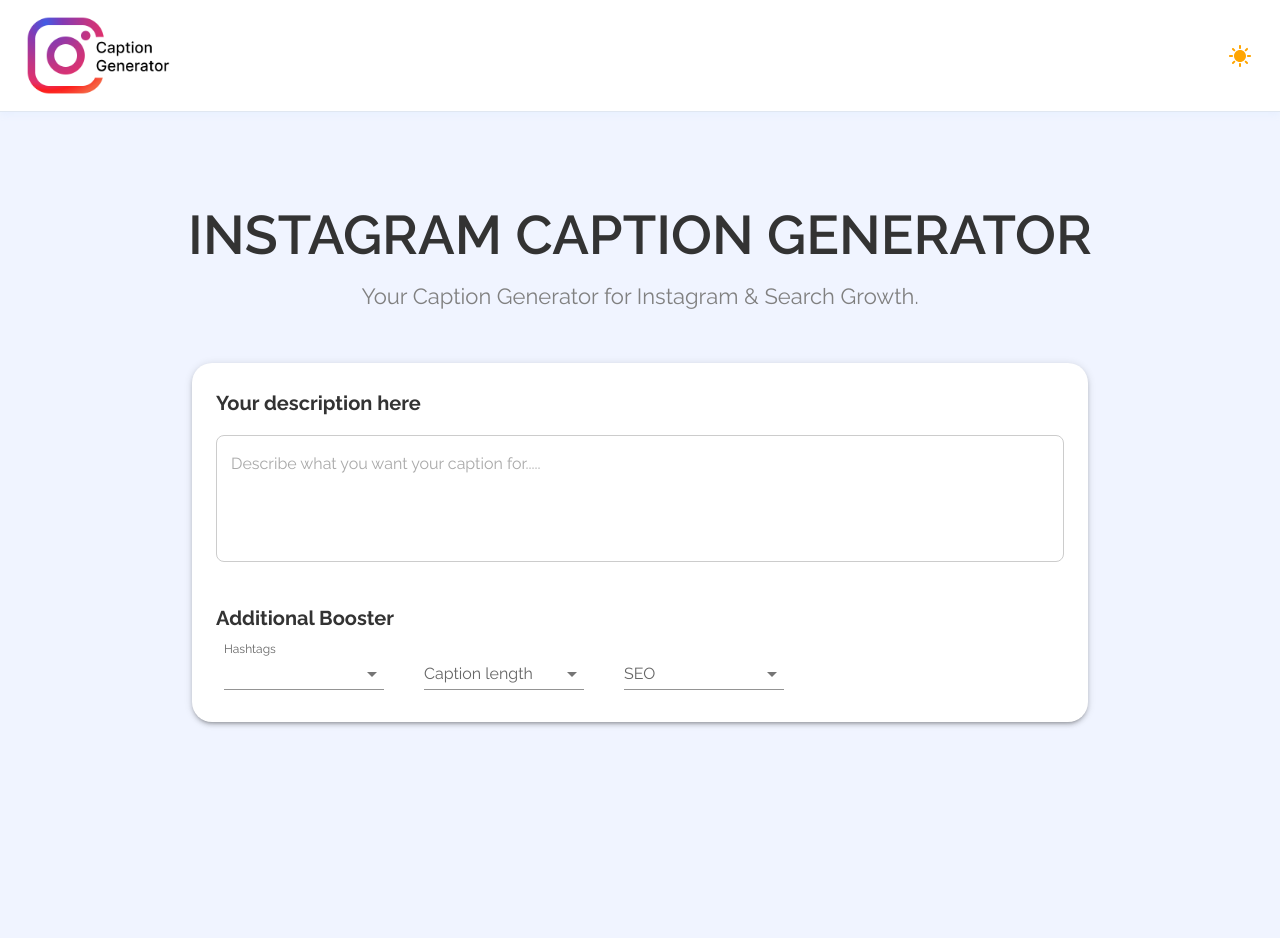
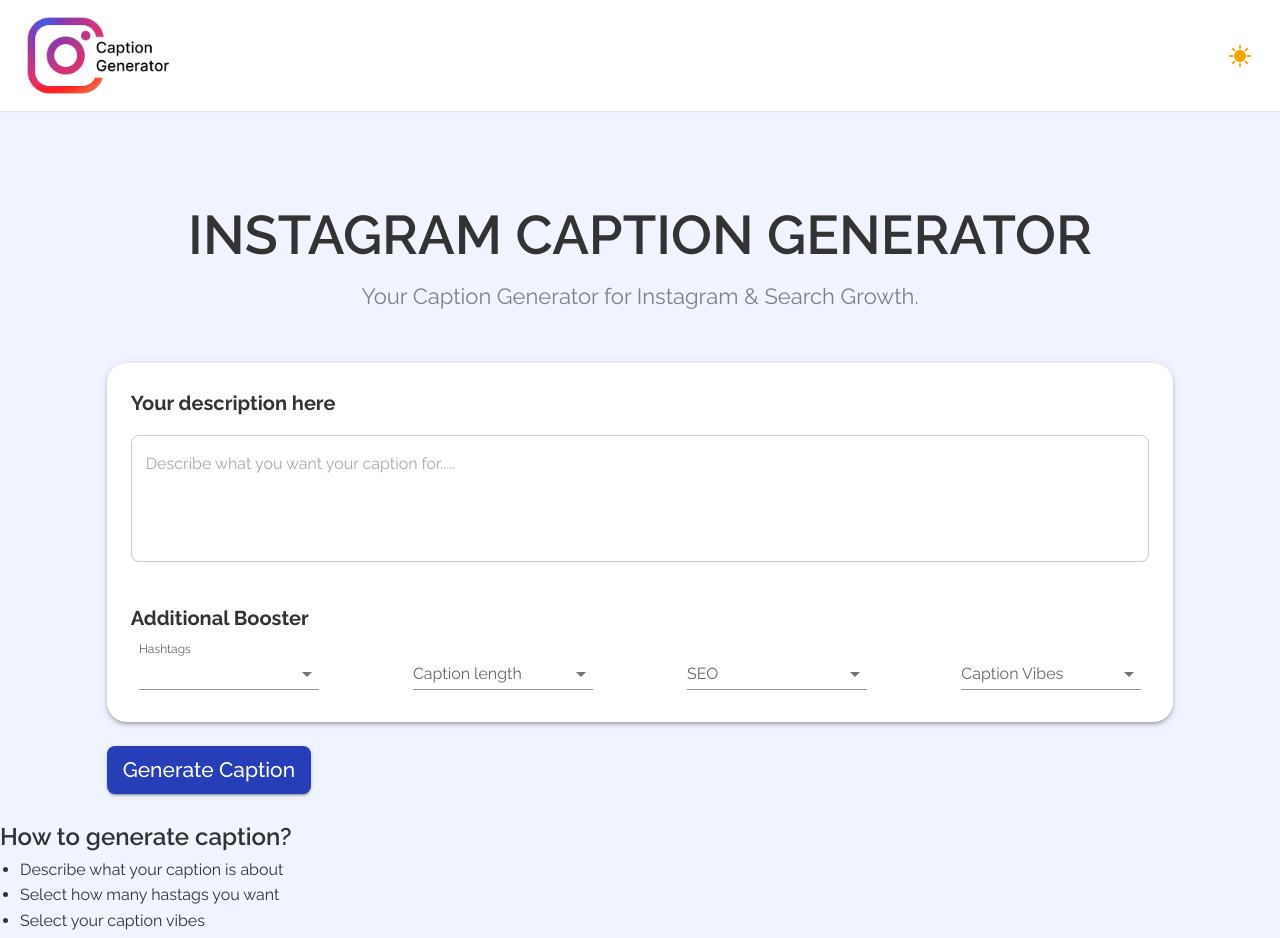
Before and after one commit to harshtarang7/instagram-caption-generator, a Next.js app: page / in a window 1280 px wide. Shown: the top 938 px of the page. Before the commit the page ends 800 px from the top, so only its background shows below. Built offline with nearby package versions, Linux system fonts and the light colour scheme.

Commit message:
added footer

```diff
--- a/src/app/layout.tsx
+++ b/src/app/layout.tsx
@@ -1,7 +1,7 @@
 import type { Metadata } from "next";
 import { Geist, Geist_Mono } from "next/font/google";
 import "./globals.css";
-import { ThemeContextProvider } from "./components/customTheme/ThemeProvider";
+import { ThemeContextProvider } from "@/components/customTheme/ThemeProvider";
 
 const geistSans = Geist({
   variable: "--font-geist-sans",
--- a/src/app/page.tsx
+++ b/src/app/page.tsx
@@ -1,6 +1,7 @@
 "use client";
 import {
   Box,
+  Button,
   FormControl,
   Grid,
   IconButton,
@@ -14,12 +15,13 @@
   Typography,
 } from "@mui/material";
 import Image from "next/image";
-import { useThemeContext } from "./components/customTheme/ThemeProvider";
 import { NightsStay, Sunny, Menu as MenuIcon } from "@mui/icons-material";
-import Header from "./components/header/Header";
 import React from "react";
 import { BoosterConfig } from "@/utils/interfaces";
 import { useInstagramCaption } from "@/utils/custom.hook";
+import { useThemeContext } from "@/components/customTheme/ThemeProvider";
+import Header from "@/components/header/Header";
+import Footer from "@/components/footer/page";
 
 export default function Home() {
   const {
@@ -37,26 +39,35 @@
     handleSeoChange,
   } = useInstagramCaption();
 
+  const {isDarkMode} = useThemeContext()
   return (
-    <Box>
+    <Box pb={3}>
       <Header />
 
       <Grid container maxWidth={"1340px"} margin={"auto"}>
+        <Grid size={{ lg: 12, sm: 12, md: 12 }}>
           <Box width={"100%"} margin={"auto"} mt={10} textAlign={"center"}>
             <Typography fontSize={"3.4rem"} fontWeight={600}>
               INSTAGRAM CAPTION GENERATOR
             </Typography>
-          <Typography fontSize={22} textAlign={"center"} sx={{ color: "gray" }}>
+            <Typography
+              fontSize={22}
+              textAlign={"center"}
+              sx={{ color: "gray" }}
+            >
               Your Caption Generator for Instagram & Search Growth.
             </Typography>
           </Box>
+        </Grid>
 
+        <Grid margin={'auto'} size={{ lg: 10, sm: 12, md: 11 }}>
           <Paper
             elevation={3}
             sx={{
-            width: "70%",
+              width: "100%",
               margin: "auto",
-            my: 6,
+              mt: 6,
+              mb:3,
               display: "flex",
               flexDirection: "column",
               justifyContent: "center",
@@ -100,6 +111,7 @@
                 width={"100%"}
                 display={"flex"}
                 alignItems={"center"}
+                justifyContent={"space-between"}
                 gap={3}
               >
                 {boostersData.map((booster, index) => {
@@ -107,7 +119,7 @@
                     <FormControl
                       key={index}
                       variant="standard"
-                    sx={{ m: 1, minWidth: 160 }}
+                      sx={{ m: 1, minWidth: 180 }}
                     >
                       <InputLabel id={booster.id}>{booster.label}</InputLabel>
                       <Select
@@ -135,6 +147,13 @@
               </Box>
             </Box>
           </Paper>
+          <Button variant="contained" color={isDarkMode?"secondary":"primary" } sx={{
+            fontSize:21,
+
+          }}>Generate Caption</Button>
+        </Grid>
+
+       <Footer/>
       </Grid>
     </Box>
   );
--- /dev/null
+++ b/src/components/footer/page.tsx
@@ -0,0 +1,25 @@
+import { Box, Typography } from "@mui/material";
+
+const Footer = () => {
+  return (
+    <Box width={"100%"} my={3}>
+      <Typography fontSize={24} fontWeight={600}>
+        How to generate caption?
+      </Typography>
+      <ul
+        style={{
+          listStyleType: "disc",
+          paddingLeft: "20px",
+        }}
+      >
+        <li>Describe what your caption is about</li>
+        <li>Select how many hastags you want</li>
+        <li>Select your caption vibes</li>
+        <li>What would be the length for caption.(short/long/one liner)</li>
+        <li>Now click on generate caption button to generate.</li>
+        <li>Now use the generated caption on your instagram.</li>
+      </ul>
+    </Box>
+  );
+};
+export default Footer;
--- a/src/utils/custom.hook.ts
+++ b/src/utils/custom.hook.ts
@@ -6,6 +6,7 @@
   const [hashtags, setHashtags] = React.useState<number>(0);
   const [captionLength, setCaptionLength] = React.useState<string>("");
   const [seo, setSeo] = React.useState<string>("");
+  const [captionVibe, setCaptionVibe] = React.useState<string>("");
 
   const handleHashtagsChange = (event: SelectChangeEvent<number>) => {
     setHashtags(event.target.value as number);
@@ -17,6 +18,10 @@
 
   const handleSeoChange = (event: SelectChangeEvent<string>) => {
     setSeo(event.target.value as string);
+  };
+
+  const handleCaptionVibeChange = (event: SelectChangeEvent<string>) => {
+    setCaptionVibe(event.target.value as string);
   };
   const boostersData: (BoosterConfig<number> | BoosterConfig<string>)[] = [
     {
@@ -59,6 +64,22 @@
       ],
       minWidth: 120,
     },
+    {
+      id: "caption-vibe",
+      label: "Caption Vibes",
+      value: captionVibe,
+      onChange: handleCaptionVibeChange,
+      options: [
+        { value: "", label: "None" },
+        { value: "funny", label: "Funny" },
+        { value: "serious", label: "Serious" },
+        { value: "wholesome", label: "Wholesome" },
+        { value: "motivational", label: "Motivational" },
+        { value: "aesthetic", label: "Aesthetic" },
+        { value: "introspective", label: "Introspective" },
+      ],
+      minWidth: 120,
+    },
   ];
 
   return {
```
Also changed, not shown: src/components/customTheme/ThemeProvider.tsx (renamed from src/app/components/customTheme/ThemeProvider.tsx), src/components/customTheme/customTheme.ts (renamed from src/app/components/customTheme/customTheme.ts), src/components/header/Header.tsx (renamed from src/app/components/header/Header.tsx). Lines whose indentation alone changed are shown as unchanged.
